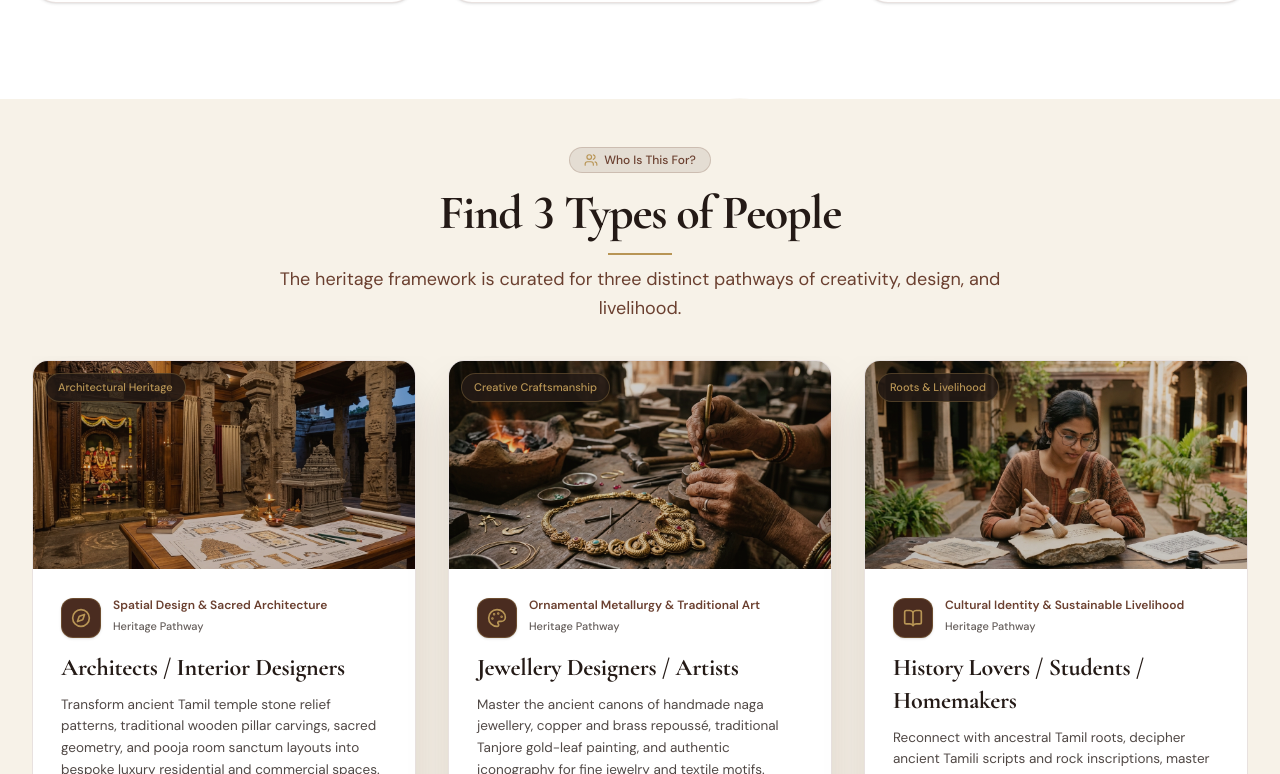
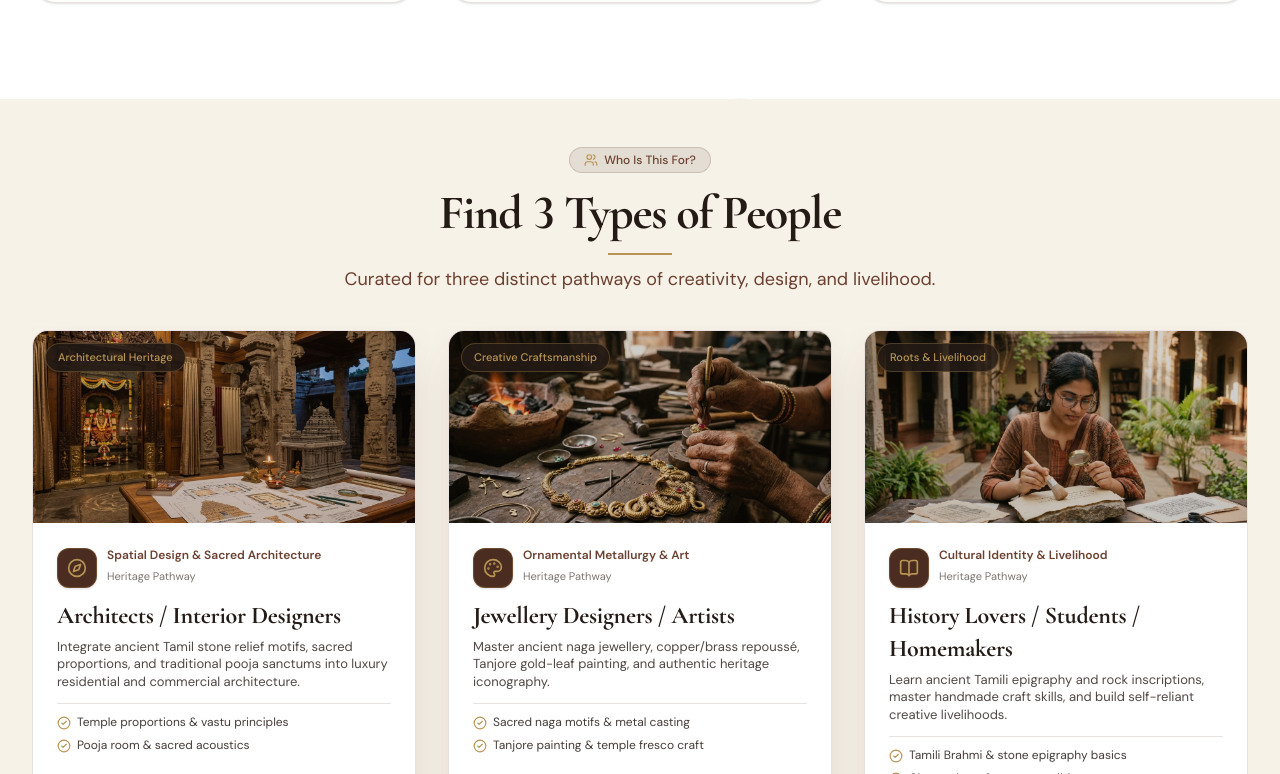
Before and after one commit to 24pca103-commits/GNI, a React (Vite) app in the folder frontend/: page / in a window 1280 px wide. Shown: the part 2026-2800 px from the top of the page. Built offline with nearby package versions, Linux system fonts and the light colour scheme.

Commit message:
Optimize mobile responsiveness: lighten hero shadow, compact target audience and heritage cards with reduced line spacing

```diff
--- a/frontend/src/components/HeritageFramework.jsx
+++ b/frontend/src/components/HeritageFramework.jsx
@@ -11,9 +11,9 @@ export default function HeritageFramework() {
       badge: 'Core Studio Track',
       image: '/artisan/pillar-painting.jpg',
       description:
-        'Prehistoric rock painting, temple painting, basic sketching, and sacred iconography.',
-      subjects: 'Prehistoric rock art, temple murals, basic sketching, sacred deity iconography',
-      tags: ['Rock Painting', 'Temple Painting', 'Basic Sketching', 'Iconography'],
+        'Prehistoric rock painting, temple murals, sketching, and sacred deity iconography.',
+      subjects: 'Rock art, temple murals, sketching & iconography',
+      tags: ['Rock Painting', 'Temple Murals', 'Sketching', 'Iconography'],
     },
     {
       number: '2',
@@ -22,9 +22,9 @@ export default function HeritageFramework() {
       badge: 'Archival Epigraphy Track',
       image: '/artisan/pillar-epigraphy.jpg',
       description:
-        'Tamili script, copper plate inscription basics, and stone inscription reading.',
-      subjects: 'Tamili script, copper plate engraving, stone inscription reading, Sangam archives',
-      tags: ['Tamili Script', 'Copper Plates', 'Stone Inscriptions', 'Reading Basics'],
+        'Tamili Brahmi script deciphering, copper plate engraving, and stone inscription reading.',
+      subjects: 'Tamili script, copper plates & stone inscriptions',
+      tags: ['Tamili Script', 'Copper Plates', 'Stone Inscriptions'],
     },
     {
       number: '3',
@@ -33,9 +33,9 @@ export default function HeritageFramework() {
       badge: 'Work Integrated Guild',
       image: '/artisan/pillar-metal.jpg',
       description:
-        'Handmade naga jewellery, copper/brass work, and sacred metal craft.',
-      subjects: 'Handmade naga jewellery, copper/brass work, sacred metal casting, antique repoussé',
-      tags: ['Naga Jewellery', 'Copper/Brass Work', 'Sacred Metal Craft', 'Sculpturing'],
+        'Handmade naga jewellery, copper/brass repoussé, and sacred metal casting traditions.',
+      subjects: 'Naga jewellery, repoussé & metal casting',
+      tags: ['Naga Jewellery', 'Copper/Brass', 'Metal Casting'],
     },
     {
       number: '4',
@@ -44,9 +44,9 @@ export default function HeritageFramework() {
       badge: 'Industry Incubation Track',
       image: '/artisan/pillar-applications.jpg',
       description:
-        'Blouse design, pooja room interiors, jewellery motifs, architecture elements, home décor, branding.',
-      subjects: 'Blouse design, pooja room interiors, jewellery motifs, architecture elements, home décor, branding',
-      tags: ['Blouse Design', 'Pooja Interiors', 'Jewellery Motifs', 'Architecture Elements', 'Home Décor', 'Branding'],
+        'Blouse design, pooja room sanctums, jewellery motifs, and sacred architectural elements.',
+      subjects: 'Pooja interiors, blouse motifs & heritage decor',
+      tags: ['Pooja Interiors', 'Jewellery Motifs', 'Heritage Décor'],
     },
   ];
 
@@ -70,15 +70,15 @@ export default function HeritageFramework() {
               <span className="block sm:inline">Heritage & Industry Needs</span>
             </h2>
             <div className="w-16 h-0.5 bg-[#B89555] mx-auto mt-2.5" />
-            <p className="font-['DM_Sans'] mt-2.5 text-base sm:text-lg text-[#6B4030] font-normal leading-relaxed mb-3">
-              Four comprehensive disciplines bridging ancient Tamil wisdom with practical livelihood and craftsmanship — Premium + Structured.
+            <p className="font-['DM_Sans'] mt-2.5 text-sm sm:text-lg text-[#6B4030] font-normal leading-relaxed mb-3">
+              Four comprehensive disciplines bridging ancient Tamil wisdom with practical livelihood and craftsmanship.
             </p>
 
             {/* Centered Repository Action Button */}
             <div className="inline-block">
               <button
                 onClick={handleStaticClick}
-                className="inline-flex items-center gap-2 px-6 py-2.5 rounded-full font-['DM_Sans'] text-xs font-semibold text-[#241A16] bg-[#B89555] hover:bg-[#c7a462] transition-colors cursor-default shadow-sm"
+                className="inline-flex items-center gap-2 px-5 py-2 sm:px-6 sm:py-2.5 rounded-full font-['DM_Sans'] text-xs font-semibold text-[#241A16] bg-[#B89555] hover:bg-[#c7a462] transition-colors cursor-default shadow-sm"
               >
                 <span>View All Repository Tracks</span>
                 <ArrowRight className="w-3.5 h-3.5 text-[#241A16]" />
@@ -89,16 +89,16 @@ export default function HeritageFramework() {
 
         {/* 4 Cards Grid - Sliding on Mobile */}
         <Reveal direction="up" delay={150}>
-          <div className="flex overflow-x-auto snap-x snap-mandatory no-scrollbar pb-5 pt-1 gap-4 -mx-4 px-4 md:mx-0 md:px-0 md:grid md:grid-cols-2 md:gap-8 lg:gap-10">
+          <div className="flex overflow-x-auto snap-x snap-mandatory no-scrollbar pb-4 pt-1 gap-4 -mx-4 px-4 md:mx-0 md:px-0 md:grid md:grid-cols-2 md:gap-8 lg:gap-10">
             {pillars.map((pillar) => {
               return (
                 <div
                   key={pillar.number}
-                  className="w-[84vw] max-w-[340px] md:w-auto md:max-w-none shrink-0 snap-center flex flex-col"
+                  className="w-[82vw] max-w-[320px] md:w-auto md:max-w-none shrink-0 snap-center flex flex-col"
                 >
-                  <div className="bg-white rounded-2xl overflow-hidden border border-[#6B4030]/15 border-b-4 border-b-[#B89555] shadow-[0_20px_45px_-8px_rgba(74,44,32,0.18)] hover:shadow-[0_30px_60px_-10px_rgba(74,44,32,0.28)] hover:-translate-y-1 transition-all duration-300 flex flex-col justify-between group h-full relative select-none">
+                  <div className="bg-white rounded-2xl overflow-hidden border border-[#6B4030]/15 border-b-4 border-b-[#B89555] shadow-[0_18px_40px_-8px_rgba(74,44,32,0.16)] hover:shadow-[0_28px_55px_-10px_rgba(74,44,32,0.26)] hover:-translate-y-1 transition-all duration-300 flex flex-col justify-between group h-full relative select-none">
                     {/* Card Featured Image */}
-                    <div className="relative h-60 sm:h-72 overflow-hidden bg-[#241A16]">
+                    <div className="relative h-44 sm:h-64 overflow-hidden bg-[#241A16]">
                       <img
                         src={pillar.image}
                         alt={pillar.title}
@@ -106,44 +106,44 @@ export default function HeritageFramework() {
                       />
 
                       {/* Category Pill with Bookmark Icon */}
-                      <div className="absolute top-4 left-4 bg-[#241A16]/90 px-3 py-1 rounded-full border border-[#B89555]/30 text-[#B89555] text-xs font-['DM_Sans'] font-medium flex items-center gap-1.5 shadow-sm z-10">
+                      <div className="absolute top-2.5 left-2.5 sm:top-4 sm:left-4 bg-[#241A16]/90 px-2.5 py-0.5 sm:px-3 sm:py-1 rounded-full border border-[#B89555]/30 text-[#B89555] text-[10px] sm:text-xs font-['DM_Sans'] font-medium flex items-center gap-1.5 shadow-sm z-10">
                         <Bookmark className="w-3 h-3 text-[#B89555]" />
                         <span>{pillar.badge}</span>
                       </div>
 
                       {/* Bottom Dark Panel for Title */}
-                      <div className="absolute inset-x-0 bottom-0 bg-[#241A16]/85 p-5 text-[#F7F2E8] z-10">
-                        <p className="font-['DM_Sans'] text-xs text-[#B89555] font-medium mb-0.5">
+                      <div className="absolute inset-x-0 bottom-0 bg-[#241A16]/85 p-3.5 sm:p-5 text-[#F7F2E8] z-10">
+                        <p className="font-['DM_Sans'] text-[10px] sm:text-xs text-[#B89555] font-medium mb-0.5">
                           {pillar.category}
                         </p>
-                        <h3 className="font-['Cormorant_Garamond'] text-2xl sm:text-3xl font-bold text-white tracking-tight">
+                        <h3 className="font-['Cormorant_Garamond'] text-lg sm:text-2xl lg:text-3xl font-bold text-white tracking-tight leading-snug">
                           {pillar.title}
                         </h3>
                       </div>
                     </div>
 
                     {/* Card Content Body */}
-                    <div className="p-6 sm:p-7 flex flex-col justify-between flex-1 space-y-5">
-                      <p className="font-['DM_Sans'] text-sm text-[#241A16]/85 leading-relaxed font-normal">
+                    <div className="p-4 sm:p-6 flex flex-col justify-between flex-1 space-y-3 sm:space-y-4">
+                      <p className="font-['DM_Sans'] text-xs sm:text-sm text-[#241A16]/85 leading-snug font-normal">
                         {pillar.description}
                       </p>
 
                       {/* Subject Curriculum Overview */}
-                      <div className="p-3.5 rounded-xl bg-[#F7F2E8] border border-[#6B4030]/15 space-y-1">
-                        <span className="text-[11px] font-['DM_Sans'] font-semibold text-[#6B4030] block">
-                          Subjects & practical modules:
+                      <div className="p-2.5 sm:p-3 rounded-xl bg-[#F7F2E8] border border-[#6B4030]/15 space-y-0.5 sm:space-y-1">
+                        <span className="text-[10px] sm:text-[11px] font-['DM_Sans'] font-semibold text-[#6B4030] block">
+                          Modules & Practicals:
                         </span>
-                        <p className="text-xs font-['DM_Sans'] text-[#241A16]/80 leading-normal">
+                        <p className="text-[11.5px] sm:text-xs font-['DM_Sans'] text-[#241A16]/80 leading-snug">
                           {pillar.subjects}
                         </p>
                       </div>
 
                       {/* Tags */}
-                      <div className="flex flex-wrap gap-2 pt-1">
+                      <div className="flex flex-wrap gap-1.5 pt-0.5">
                         {pillar.tags.map((tag) => (
                           <span
                             key={tag}
-                            className="px-2.5 py-0.5 rounded-md text-xs font-['DM_Sans'] font-medium bg-[#F7F2E8] text-[#6B4030] border border-[#6B4030]/20"
+                            className="px-2 py-0.5 rounded-md text-[10px] sm:text-xs font-['DM_Sans'] font-medium bg-[#F7F2E8] text-[#6B4030] border border-[#6B4030]/20"
                           >
                             {tag}
                           </span>
@@ -151,16 +151,16 @@ export default function HeritageFramework() {
                       </div>
 
                       {/* Know More Pill Button */}
-                      <div className="pt-4 border-t border-[#6B4030]/15 flex items-center justify-between">
-                        <span className="text-xs font-['DM_Sans'] font-semibold text-[#6B4030]">
+                      <div className="pt-2.5 sm:pt-4 border-t border-[#6B4030]/15 flex items-center justify-between">
+                        <span className="text-[11px] sm:text-xs font-['DM_Sans'] font-semibold text-[#6B4030]">
                           Cohort Track
                         </span>
                         <button
                           onClick={handleStaticClick}
-                          className="inline-flex items-center gap-2 px-5 py-2 rounded-full font-['DM_Sans'] text-xs font-semibold text-[#241A16] border border-[#6B4030]/30 hover:border-[#B89555] hover:bg-[#B89555] transition-all cursor-default group/btn"
+                          className="inline-flex items-center gap-1.5 sm:gap-2 px-3.5 py-1.5 sm:px-5 sm:py-2 rounded-full font-['DM_Sans'] text-[11px] sm:text-xs font-semibold text-[#241A16] border border-[#6B4030]/30 hover:border-[#B89555] hover:bg-[#B89555] transition-all cursor-default group/btn"
                         >
                           <span>Know More</span>
-                          <ArrowRight className="w-3.5 h-3.5 text-[#241A16] group-hover/btn:translate-x-1 transition-transform" />
+                          <ArrowRight className="w-3 h-3 sm:w-3.5 sm:h-3.5 text-[#241A16] group-hover/btn:translate-x-1 transition-transform" />
                         </button>
                       </div>
                     </div>
--- a/frontend/src/components/Hero.jsx
+++ b/frontend/src/components/Hero.jsx
@@ -106,8 +106,8 @@ export default function Hero() {
                 alt={slide.headingMain}
                 className="w-full h-full object-cover object-center"
               />
-              {/* Solid flat dark overlay - NO gradients */}
-              <div className="absolute inset-0 bg-[#241A16]/90" />
+              {/* Lightened dark overlay so background craft image is clearly visible */}
+              <div className="absolute inset-0 bg-[#241A16]/50 sm:bg-[#241A16]/55" />
             </div>
           );
         })}
--- a/frontend/src/components/TargetAudience.jsx
+++ b/frontend/src/components/TargetAudience.jsx
@@ -10,39 +10,36 @@ export default function TargetAudience() {
       category: 'Spatial Design & Sacred Architecture',
       image: '/artisan/audience-architect.jpg',
       icon: Compass,
-      desc: 'Transform ancient Tamil temple stone relief patterns, traditional wooden pillar carvings, sacred geometry, and pooja room sanctum layouts into bespoke luxury residential and commercial spaces.',
+      desc: 'Integrate ancient Tamil stone relief motifs, sacred proportions, and traditional pooja sanctums into luxury residential and commercial architecture.',
       highlights: [
-        'Temple architectural proportions & vastu principles',
-        'Pooja room interior detailing & sacred acoustics',
-        'Traditional brass, wood, and stone integration',
+        'Temple proportions & vastu principles',
+        'Pooja room & sacred acoustics',
       ],
       tag: 'Architectural Heritage',
     },
     {
       num: '2',
       title: 'Jewellery Designers / Artists',
-      category: 'Ornamental Metallurgy & Traditional Art',
+      category: 'Ornamental Metallurgy & Art',
       image: '/artisan/audience-jewellery.jpg',
       icon: Palette,
-      desc: 'Master the ancient canons of handmade naga jewellery, copper and brass repoussé, traditional Tanjore gold-leaf painting, and authentic iconography for fine jewelry and textile motifs.',
+      desc: 'Master ancient naga jewellery, copper/brass repoussé, Tanjore gold-leaf painting, and authentic heritage iconography.',
       highlights: [
-        'Sacred naga motifs & handmade metal casting',
-        'Traditional Tanjore & temple fresco techniques',
-        'Blouse embroidery & modern heritage branding',
+        'Sacred naga motifs & metal casting',
+        'Tanjore painting & temple fresco craft',
       ],
       tag: 'Creative Craftsmanship',
     },
     {
       num: '3',
       title: 'History Lovers / Students / Homemakers',
-      category: 'Cultural Identity & Sustainable Livelihood',
+      category: 'Cultural Identity & Livelihood',
       image: '/artisan/audience-history.jpg',
       icon: BookOpen,
-      desc: 'Reconnect with ancestral Tamil roots, decipher ancient Tamili scripts and rock inscriptions, master practical handmade crafts, and build an independent, dignified creative livelihood from home.',
+      desc: 'Learn ancient Tamili epigraphy and rock inscriptions, master handmade craft skills, and build self-reliant creative livelihoods.',
       highlights: [
-        'Tamili Brahmi script & stone epigraphy basics',
-        'Hands-on clay, rock art, and copper scribing',
-        'Skill → income → identity for self-reliant creators',
+        'Tamili Brahmi & stone epigraphy basics',
+        'Clay, rock art & copper scribing',
       ],
       tag: 'Roots & Livelihood',
     },
@@ -62,26 +59,26 @@ export default function TargetAudience() {
               Find 3 Types of People
             </h2>
             <div className="w-16 h-0.5 bg-[#B89555] mx-auto mt-2.5" />
-            <p className="font-['DM_Sans'] mt-2.5 text-base sm:text-lg text-[#6B4030] font-normal leading-relaxed">
-              The heritage framework is curated for three distinct pathways of creativity, design, and livelihood.
+            <p className="font-['DM_Sans'] mt-2.5 text-sm sm:text-lg text-[#6B4030] font-normal leading-relaxed">
+              Curated for three distinct pathways of creativity, design, and livelihood.
             </p>
           </div>
         </Reveal>
 
         {/* 3 Cards Grid - Sliding on Mobile */}
         <Reveal direction="up" delay={150}>
-          <div className="flex overflow-x-auto snap-x snap-mandatory no-scrollbar pb-5 pt-1 gap-4 -mx-4 px-4 md:mx-0 md:px-0 md:grid md:grid-cols-3 md:gap-8 sm:gap-9">
+          <div className="flex overflow-x-auto snap-x snap-mandatory no-scrollbar pb-4 pt-1 gap-4 -mx-4 px-4 md:mx-0 md:px-0 md:grid md:grid-cols-3 md:gap-8 sm:gap-9">
             {audiences.map((item) => {
               const Icon = item.icon;
 
               return (
                 <div
                   key={item.num}
-                  className="w-[84vw] max-w-[320px] md:w-auto md:max-w-none shrink-0 snap-center flex flex-col"
+                  className="w-[82vw] max-w-[310px] md:w-auto md:max-w-none shrink-0 snap-center flex flex-col"
                 >
-                  <div className="group relative rounded-2xl overflow-hidden bg-white border border-[#6B4030]/15 border-b-4 border-b-[#B89555] shadow-[0_24px_50px_-10px_rgba(74,44,32,0.22)] hover:shadow-[0_34px_65px_-12px_rgba(74,44,32,0.32)] hover:-translate-y-1.5 transition-all duration-300 flex flex-col justify-between h-full select-none">
+                  <div className="group relative rounded-2xl overflow-hidden bg-white border border-[#6B4030]/15 border-b-4 border-b-[#B89555] shadow-[0_20px_45px_-10px_rgba(74,44,32,0.18)] hover:shadow-[0_30px_60px_-12px_rgba(74,44,32,0.28)] hover:-translate-y-1 transition-all duration-300 flex flex-col justify-between h-full select-none">
                     {/* Card Top: Distinct Featured Image Header */}
-                    <div className="relative h-48 sm:h-52 overflow-hidden bg-[#241A16]">
+                    <div className="relative h-36 sm:h-48 overflow-hidden bg-[#241A16]">
                       <img
                         src={item.image}
                         alt={item.title}
@@ -92,50 +89,50 @@ export default function TargetAudience() {
                       <div className="absolute inset-0 bg-[#241A16]/20" />
 
                       {/* Top Tag */}
-                      <div className="absolute top-3 left-3 bg-[#241A16]/85 px-3 py-1 rounded-full border border-[#B89555]/30 text-[#B89555] text-[11px] font-['DM_Sans'] font-medium">
+                      <div className="absolute top-2.5 left-2.5 sm:top-3 sm:left-3 bg-[#241A16]/85 px-2.5 py-0.5 sm:px-3 sm:py-1 rounded-full border border-[#B89555]/30 text-[#B89555] text-[10px] sm:text-[11px] font-['DM_Sans'] font-medium">
                         {item.tag}
                       </div>
                     </div>
 
                     {/* Card Body: Clean White Surface for Maximum Legibility */}
-                    <div className="p-6 sm:p-7 flex flex-col justify-between flex-1 space-y-5 text-[#241A16]">
+                    <div className="p-4 sm:p-6 flex flex-col justify-between flex-1 space-y-3 sm:space-y-4 text-[#241A16]">
                       <div>
                         {/* Icon & Category Header */}
-                        <div className="flex items-center gap-3 mb-3">
-                          <div className="w-10 h-10 rounded-xl bg-[#4A2C20] text-[#B89555] flex items-center justify-center shrink-0 border border-[#B89555]/30 shadow-sm group-hover:scale-105 transition-transform">
-                            <Icon className="w-5 h-5" />
+                        <div className="flex items-center gap-2.5 mb-2.5">
+                          <div className="w-8 h-8 sm:w-10 sm:h-10 rounded-lg sm:rounded-xl bg-[#4A2C20] text-[#B89555] flex items-center justify-center shrink-0 border border-[#B89555]/30 shadow-sm">
+                            <Icon className="w-4 h-4 sm:w-5 sm:h-5" />
                           </div>
                           <div>
-                            <p className="font-['DM_Sans'] text-xs font-semibold text-[#6B4030]">
+                            <p className="font-['DM_Sans'] text-[11px] sm:text-xs font-semibold text-[#6B4030]">
                               {item.category}
                             </p>
-                            <span className="text-[11px] text-[#241A16]/70 font-['DM_Sans'] font-medium">
+                            <span className="text-[10px] sm:text-[11px] text-[#241A16]/60 font-['DM_Sans']">
                               Heritage Pathway
                             </span>
                           </div>
                         </div>
 
-                        <h3 className="font-['Cormorant_Garamond'] text-2xl font-bold text-[#241A16] mb-2.5 leading-snug">
+                        <h3 className="font-['Cormorant_Garamond'] text-lg sm:text-2xl font-bold text-[#241A16] mb-1.5 leading-snug">
                           {item.title}
                         </h3>
 
-                        <p className="font-['DM_Sans'] text-xs sm:text-[13.5px] text-[#241A16]/80 leading-relaxed font-normal mb-5">
+                        <p className="font-['DM_Sans'] text-xs sm:text-[13px] text-[#241A16]/80 leading-snug font-normal mb-3">
                           {item.desc}
                         </p>
 
                         {/* Key Highlights */}
-                        <div className="space-y-2 pt-3 border-t border-[#6B4030]/15">
+                        <div className="space-y-1.5 pt-2.5 border-t border-[#6B4030]/15">
                           {item.highlights.map((h, i) => (
-                            <div key={i} className="flex items-start gap-2 text-xs font-['DM_Sans'] text-[#241A16]/85">
+                            <div key={i} className="flex items-start gap-1.5 text-xs font-['DM_Sans'] text-[#241A16]/85">
                               <CheckCircle2 className="w-3.5 h-3.5 text-[#B89555] shrink-0 mt-0.5" />
-                              <span className="leading-snug">{h}</span>
+                              <span className="leading-snug text-[11.5px] sm:text-xs">{h}</span>
                             </div>
                           ))}
                         </div>
                       </div>
 
                       {/* Card Bottom Category Bar */}
-                      <div className="pt-4 border-t border-[#6B4030]/15 flex items-center justify-between text-xs font-['DM_Sans'] font-medium text-[#6B4030]">
+                      <div className="pt-2.5 border-t border-[#6B4030]/15 flex items-center justify-between text-[11px] sm:text-xs font-['DM_Sans'] font-medium text-[#6B4030]">
                         <span>Learner Profile</span>
                         <span className="text-[#B89555] font-semibold">
                           Core Track
```
